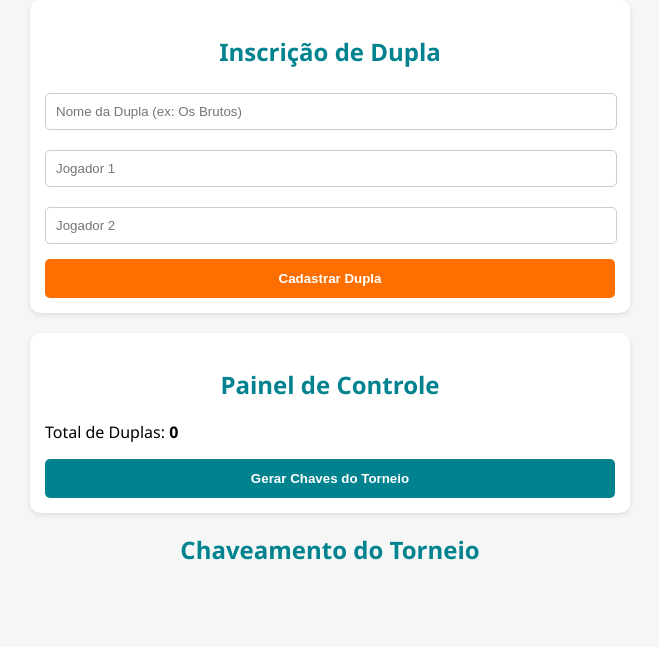
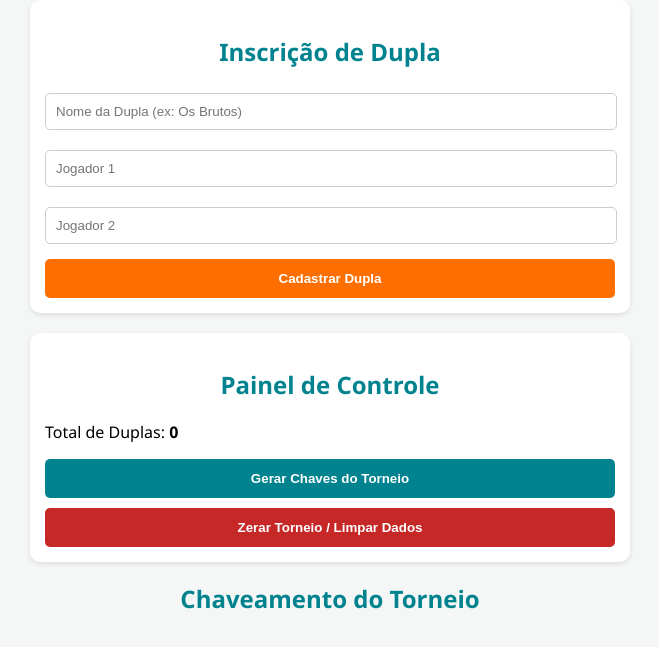
Before and after one commit to mosao24/Chave-BT, a plain HTML site: page index.html in a window 1280 px wide. Shown: the part 101-748 px from the top of the page, without its empty margins (310-969 px from the left). Drawn offline with Linux system fonts and the light colour scheme.

Commit message:
Add reset button to clear tournament data
Botão para limpar os dados.

```diff
--- a/index.html
+++ b/index.html
@@ -43,6 +43,9 @@
       <h2>Painel de Controle</h2>
       <p>Total de Duplas: <strong id="teamCount">0</strong></p>
       <button class="secondary" onclick="generateTournament()">Gerar Chaves do Torneio</button>
+    <button onclick="resetTournament()" style="background: #c62828; margin-top: 10px;">
+  Zerar Torneio / Limpar Dados
+</button>
     </div>
 
     <!-- Exibição das Chaves -->
```
